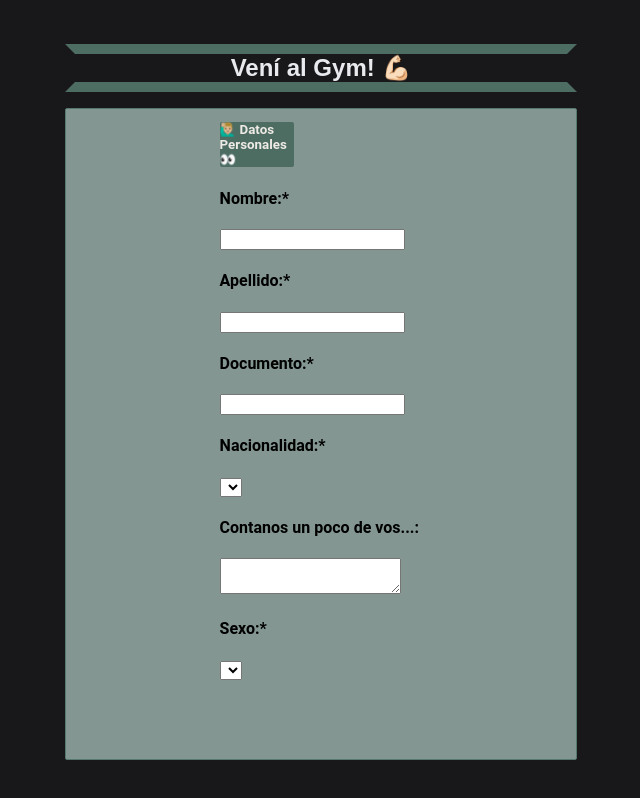
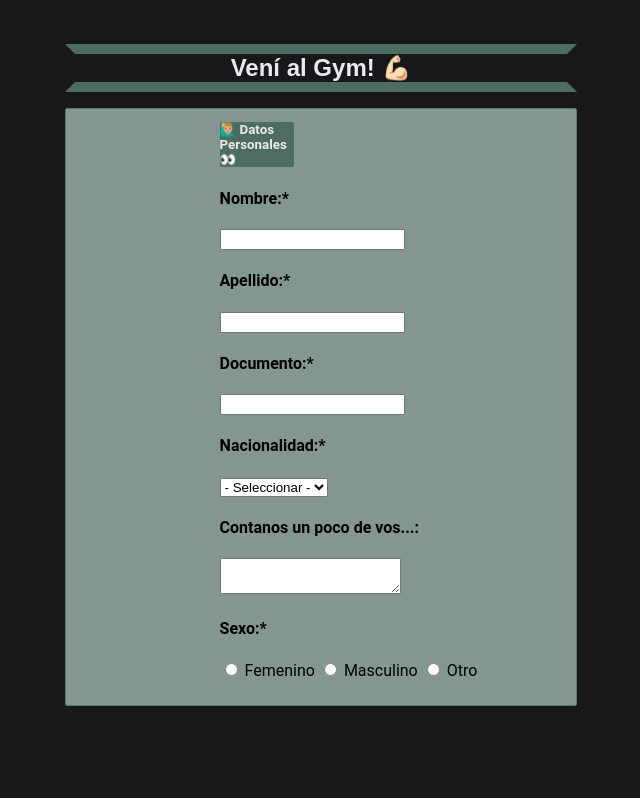
Before and after one commit to nahuelferro/tp6, a plain HTML site: page index.html in a window 1280 px wide. Shown: the whole page, without its empty margins (319-959 px from the left). Drawn offline with Linux system fonts and the light colour scheme.

Commit message:
primer div realizado

```diff
--- a/css/estilos.css
+++ b/css/estilos.css
@@ -31,12 +31,10 @@ h3 {
     width: 21%;
 }
 
-input:focus {
-                background-color: #4D6D63;
-                text-align:end;
-}
 
-div {
+
+
+div{
                 color:#839692 ;
                 background-color: #839692;
                 font-family: 'Roboto', sans-serif;
@@ -44,5 +42,6 @@ div {
                 padding-left: 30%;
                 border: solid 1px #56796E;
                 border-radius: 2px;
-                justify-content:;
+                padding-bottom: 5%;
+
 }
--- a/index.html
+++ b/index.html
@@ -43,12 +43,12 @@
 
 
                 <h4>Nacionalidad:*</h4>
-                <label for="- seleccionar -"></label>
-                <select name="- seleccionar -" id="- seleccionar -" required>
-                    <option value="Argentina"></option>
-                    <option value="Brasileña"></option>
-                    <option value="Uruguaya"></option>
-                    <option value="Otra"></option>
+                <select name="seleccionar" required>
+                    <option value="seleccionar"> - Seleccionar - </option>
+                    <option value="Argentina"> Argentina </option>
+                    <option value="Brasileña"> Brasileña</option>
+                    <option value="Uruguaya"> Uruguaya</option>
+                    <option value="Otra"> Otra</option>
                 </select>
                 <br>
 
@@ -61,13 +61,15 @@
 
 
                 <h4>Sexo:*</h4>
-                <label for=""></label>
-                <select name="" id=""></select>
-                        <option value="Femenino"></option>
-                        <option value="Masculino"></option>
-                        <option value="Otro"></option>
-                </select>
-                <br>
+
+                                <input type="radio" id="Femenino" name="opciones" value="Femenino" required>
+                                <label for="Femenino">Femenino</label>
+
+                                <input type="radio" id="Masculino" name="opciones" value="Masculino" required>
+                                <label for="Masculino">Masculino</label>
+
+                                <input type="radio" id="Otro" name="opciones" value="Otro" required>
+                                <label for="Otro">Otro</label>
         </form>
 
 
```
